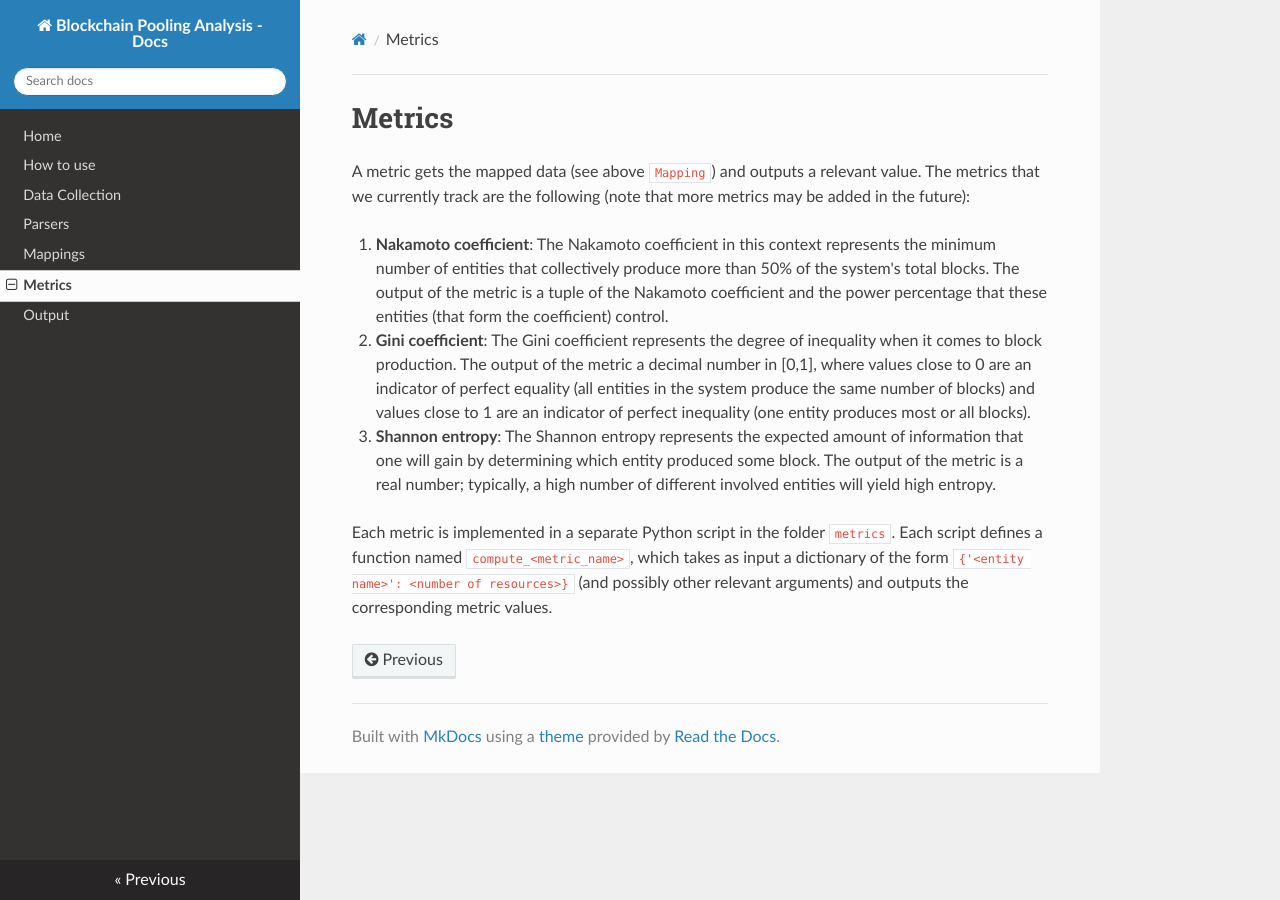
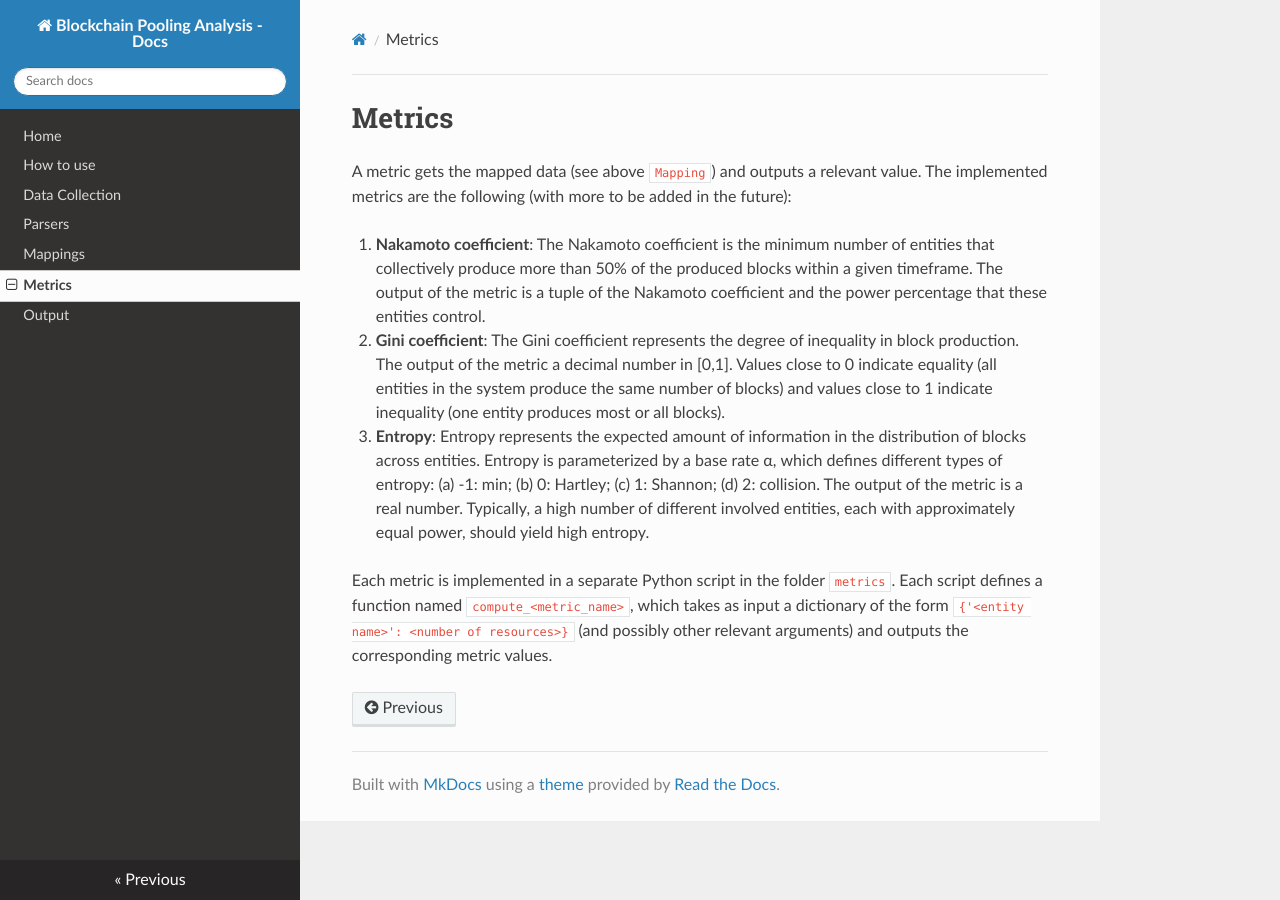
Before and after one commit to Blockchain-Technology-Lab/consensus-decentralization, an MkDocs documentation site: the page built from docs/metrics.md, in a window 1280 px wide. Built offline with MkDocs 1.6.1, drawn with Linux system fonts in a browser that asks for light colours; nearby versions of some CDN libraries.

Commit message:
Update metrics doc

```diff
--- a/docs/metrics.md
+++ b/docs/metrics.md
@@ -1,19 +1,19 @@
 # Metrics
 
 A metric gets the mapped data (see above `Mapping`) and outputs a relevant value.
-The metrics that we currently track are the following (note that more metrics may be added in the future):
+The implemented metrics are the following (with more to be added in the future):
 
-1. **Nakamoto coefficient**: The Nakamoto coefficient in this context represents the minimum number of entities that
-collectively produce more than 50% of the system's total blocks. The output of the metric is a tuple of the Nakamoto
-coefficient and the power percentage that these entities (that form the coefficient) control.
-2. **Gini coefficient**: The Gini coefficient represents the degree of inequality when it comes to block production. The
-output of the metric a decimal number in [0,1], where values close to 0 are an indicator of perfect equality (all entities in
-the system produce the same number of blocks) and values close to 1 are an indicator of perfect inequality (one entity
+1. **Nakamoto coefficient**: The Nakamoto coefficient is the minimum number of entities that
+collectively produce more than 50% of the produced blocks within a given timeframe. The output of the metric is a tuple of the Nakamoto
+coefficient and the power percentage that these entities control.
+2. **Gini coefficient**: The Gini coefficient represents the degree of inequality in block production. The
+output of the metric a decimal number in [0,1]. Values close to 0 indicate equality (all entities in
+the system produce the same number of blocks) and values close to 1 indicate inequality (one entity
 produces most or all blocks).
-3. **Shannon entropy**: The Shannon entropy represents the expected amount of information that one will gain by
-determining which entity produced some block. The output of the metric is a real number; typically, a high number of
-different involved entities will yield high entropy.
+3. **Entropy**: Entropy represents the expected amount of information in the distribution of blocks across entities.
+Entropy is parameterized by a base rate α, which defines different types of
+entropy: (a) -1: min; (b) 0: Hartley; (c) 1: Shannon; (d) 2: collision.
+The output of the metric is a real number. Typically, a high number of
+different involved entities, each with approximately equal power, should yield high entropy.
 
-Each metric is implemented in a separate Python script in the folder `metrics`. Each script defines a function named `
-compute_<metric_name>`, which takes as input a dictionary of the form `{'<entity name>': <number of resources>}` (and
-possibly other relevant arguments) and outputs the corresponding metric values.
+Each metric is implemented in a separate Python script in the folder `metrics`. Each script defines a function named `compute_<metric_name>`, which takes as input a dictionary of the form `{'<entity name>': <number of resources>}` (and possibly other relevant arguments) and outputs the corresponding metric values.
```
